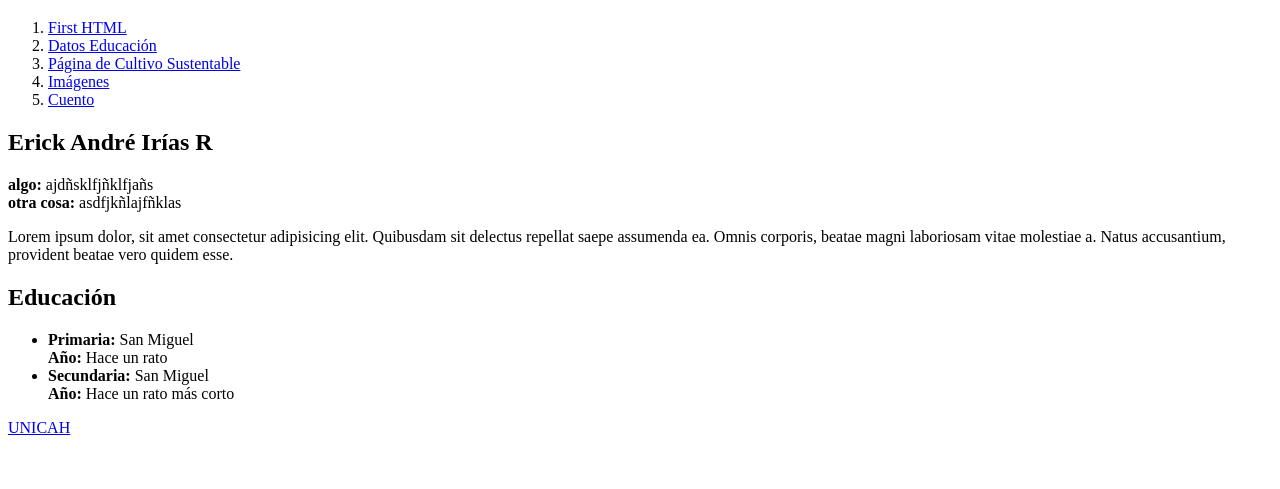
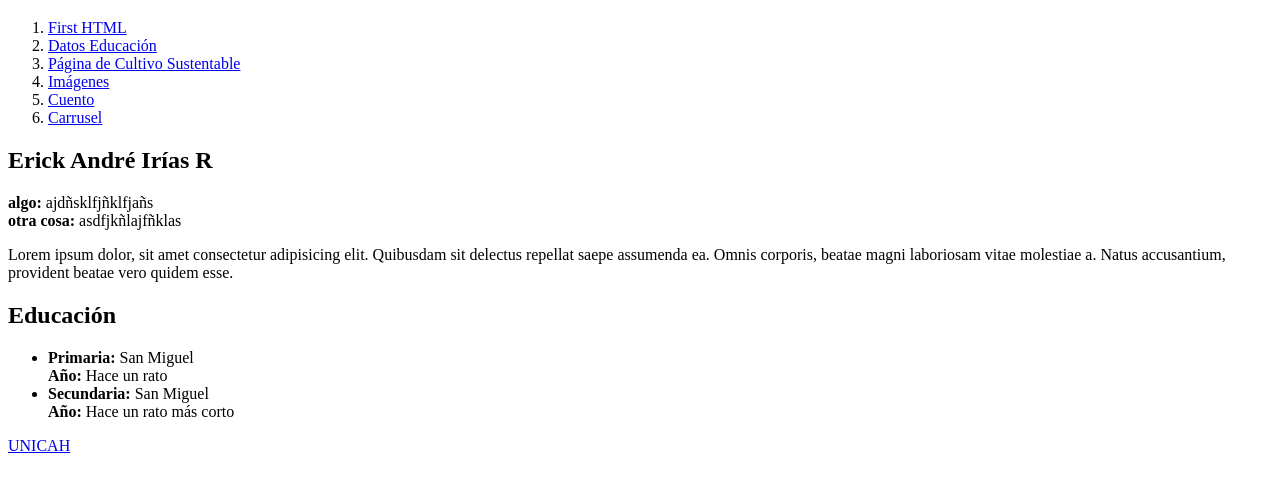
Before and after one commit to Erick112358/Desarrollo-Web-I, a plain HTML site: page index.html in a window 1280 px wide. Shown: the part 61-550 px from the top of the page. Drawn offline with Linux system fonts and the light colour scheme.

Commit message:
Update index.html

```diff
--- a/index.html
+++ b/index.html
@@ -22,6 +22,9 @@
             </li>
             <li>
                 <a href="cuento/FlautistaHamelin.html">Cuento</a>
+            </li>
+            <li>
+                <a href="testing html/testing copia.html">Carrusel</a>
             </li>
         </ol>
 
```
